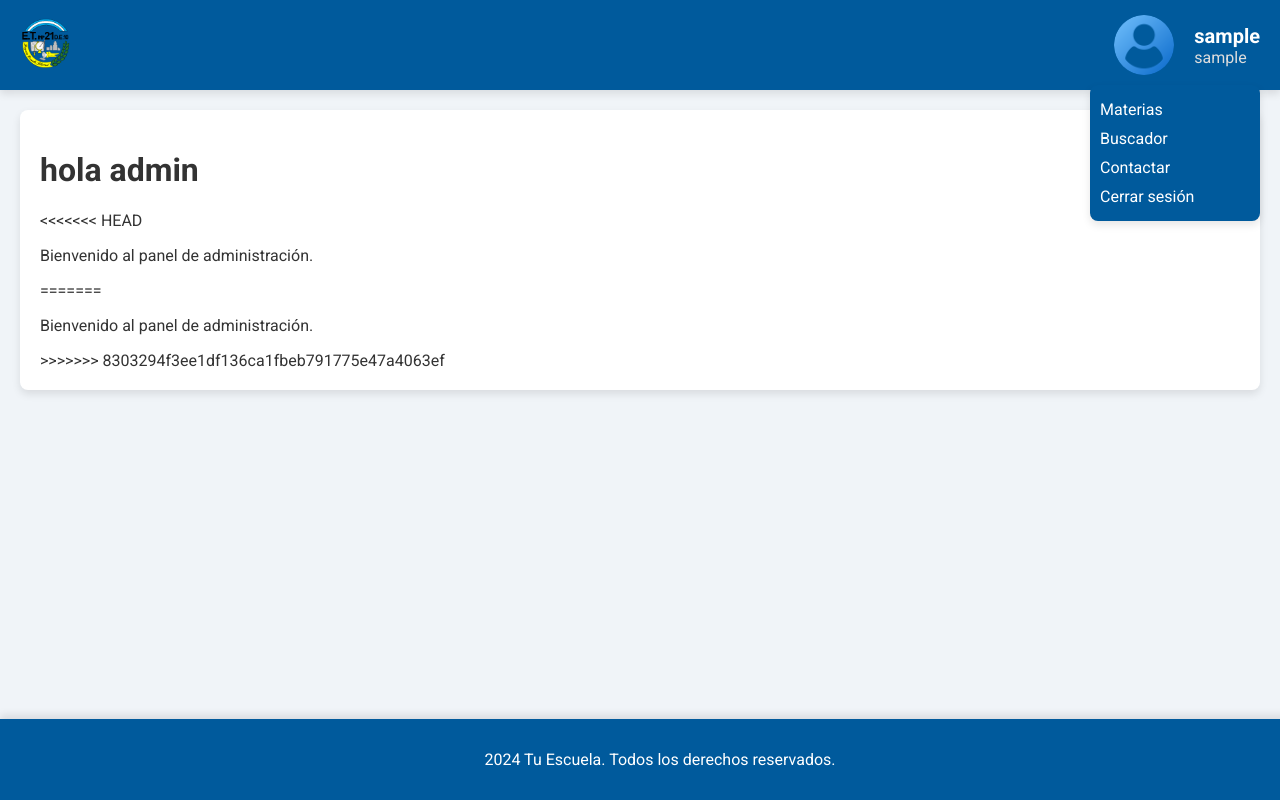
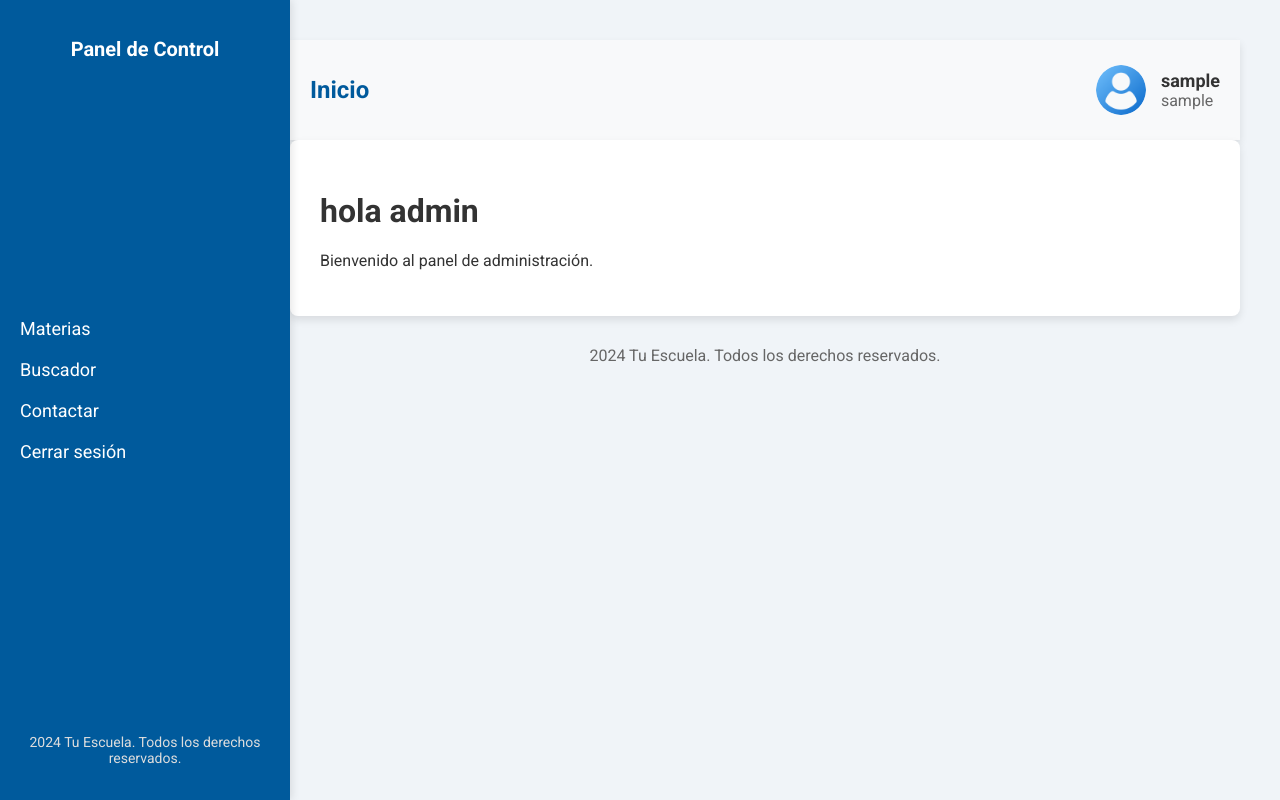
Before and after one commit to Pietro1474/Proyecto-et21-escuela-digital, a PHP site: page /inicio.php in a window 1280 px wide. Run offline with PHP 8.4, Linux system fonts and the light colour scheme; the visitor is signed in with stand-in values (Sample User, id 1).

Commit message:
correccion inicio

```diff
--- a/inicio.php
+++ b/inicio.php
@@ -51,7 +51,7 @@ switch ($rol) {
   <link rel="shortcut icon" href="img/logo.png" type="image/x-icon">
     <link rel="preconnect" href="https://fonts.googleapis.com">
     <link rel="preconnect" href="https://fonts.gstatic.com" crossorigin>
-    <link href="https://fonts.googleapis.com/css2?family=Roboto:ital,wght@0,100;0,300;0,400;0,500;0,700;0,900;1,100;1,300;1,400;1,500;1,700;1,900&display=swap" rel="stylesheet">
+    <link href="https://fonts.googleapis.com/css2?family=Roboto:wght@300;400;500;700&display=swap" rel="stylesheet">
 
   <style>
     body {
@@ -60,196 +60,153 @@ switch ($rol) {
       padding: 0;
       background-color: #f0f4f8;
       color: #333;
+      display: flex;
+      height: 100vh;
     }
 
-    header {
+    .sidebar {
+      width: 250px;
       background-color: #005a9c;
       color: white;
-      padding: 15px 20px;
+      padding: 20px;
+      position: fixed;
+      top: 0;
+      bottom: 0;
+      display: flex;
+      flex-direction: column;
+      justify-content: space-between;
+      box-shadow: 2px 0 8px rgba(0, 0, 0, 0.1);
+    }
+
+    .sidebar h2 {
+      font-size: 20px;
+      margin-bottom: 30px;
+      text-align: center;
+    }
+
+    .sidebar a {
+      color: white;
+      text-decoration: none;
+      display: block;
+      padding: 10px 0;
+      font-size: 18px;
+      transition: background-color 0.3s;
+    }
+
+    .sidebar a:hover {
+      background-color: #0073e6;
+      padding-left: 10px;
+    }
+
+    .sidebar footer {
+      text-align: center;
+      font-size: 14px;
+      color: #ddd;
+    }
+
+    .main-content {
+      margin-left: 250px;
+      padding: 40px;
+      flex-grow: 1;
+    }
+
+    .header {
+      background-color: #f8f9fa;
+      padding: 20px;
       display: flex;
       justify-content: space-between;
       align-items: center;
       box-shadow: 0 4px 8px rgba(0,0,0,0.1);
-      position: relative;
     }
 
-    .header-logo {
-      position: relative;
-    }
-
-    .header-logo img {
-      height: 50px;
-      width: auto;
+    .header h1 {
+      font-size: 24px;
+      color: #005a9c;
     }
 
     .profile-header {
       display: flex;
       align-items: center;
-      position: relative;
     }
 
     .profile-header img {
       border-radius: 50%;
-      width: 60px;
-      height: 60px;
+      width: 50px;
+      height: 50px;
       margin-left: 20px;
-      cursor: pointer;
-    }
-
-    .profile-options {
-      display: none;
-      position: absolute;
-      top: 70px;
-      right: 0;
-      background-color: #005a9c;
-      color: white;
-      border-radius: 8px;
-      box-shadow: 0 4px 8px rgba(0,0,0,0.1);
-      padding: 10px;
-      width: 150px;
-      z-index: 1000;
-      text-align: left;
-    }
-
-    .profile-options a {
-      color: white;
-      text-decoration: none;
-      display: block;
-      margin: 5px 0;
-      font-size: 16px;
-      transition: color 0.3s ease;
-    }
-
-    .profile-options a:hover {
-      color: #ffcc00;
-    }
-
-    .profile-header:hover .profile-options,
-    .profile-options:hover {
-      display: block;
-    }
-
-    main {
-      padding: 20px;
-      max-width: 1200px;
-      margin: 20px auto;
-      background-color: white;
-      border-radius: 8px;
-      box-shadow: 0 4px 8px rgba(0,0,0,0.1);
-    }
-
-    footer {
-      background-color: #005a9c;
-      color: white;
-      text-align: center;
-      padding: 15px 20px;
-      position: fixed;
-      bottom: 0;
-      width: 100%;
-      box-shadow: 0 -4px 8px rgba(0,0,0,0.1);
     }
 
     .profile-header div {
       display: flex;
       flex-direction: column;
-      margin-left: 20px;
+      margin-left: 15px;
     }
 
-    .profile-header h1 {
+    .profile-header h2 {
       margin: 0;
-      font-size: 20px;
-      color: #fff;
+      font-size: 18px;
     }
 
     .profile-header p {
       margin: 0;
-      color: #ddd;
+      color: #666;
     }
 
-    @media (max-width: 768px) {
-      header {
-        flex-direction: column;
-        text-align: center;
+    .dashboard-content {
+      background-color: white;
+      padding: 30px;
+      border-radius: 8px;
+      box-shadow: 0 4px 8px rgba(0,0,0,0.1);
     }
 
-      .profile-header {
-        flex-direction: column;
-        align-items: center;
-        margin-top: 20px;
+    .dashboard-content h2 {
+      font-size: 22px;
+      margin-bottom: 20px;
     }
 
-      .profile-options {
+    footer {
+      margin-top: 30px;
       text-align: center;
-        top: 70px;
-        right: unset;
-        left: 50%;
-        transform: translateX(-50%);
-      }
+      color: #666;
     }
   </style>
 </head>
 <body>
-  <header>
-    <div class="header-logo">
-      <img src="img/logo.png" alt="Logo">
-    </div>
-    <div class="profile-header">
-      <img src="img/user.png" alt="Avatar">
-      <div class="profile-options">
+
+<div class="sidebar">
+  <h2>Panel de Control</h2>
+  <nav>
     <a href="materias.php">Materias</a>
     <a href="buscador.php">Buscador</a>
     <a href="mailto:rodriguez.nicolas.et21.21@gmail.com">Contactar</a>
     <a href="logout.php">Cerrar sesión</a>
+  </nav>
+  <footer>
+    <p>2024 Tu Escuela. Todos los derechos reservados.</p>
+  </footer>
 </div>
+
+<div class="main-content">
+  <div class="header">
+    <h1><?php echo htmlspecialchars($titulo); ?></h1>
+    <div class="profile-header">
+      <img src="img/user.png" alt="Avatar">
       <div>
-        <h1><?php echo htmlspecialchars($username); ?></h1>
+        <h2><?php echo htmlspecialchars($username); ?></h2>
         <p><?php echo htmlspecialchars($username); ?></p>
       </div>
     </div>
-  </header>
-  <main>
-  <div class="card">
-    <?php echo $mensaje; // Mostrar el mensaje correspondiente ?>
-<<<<<<< HEAD
-    <?php echo $contenido; // ?>
-=======
-    <?php echo $contenido; // Mostrar el contenido correspondiente ?>
->>>>>>> 8303294f3ee1df136ca1fbeb791775e47a4063ef
   </div>
-  </main>
+
+  <div class="dashboard-content">
+    <?php echo $mensaje; ?>
+    <?php echo $contenido; ?>
+  </div>
+
   <footer>
     <p>2024 Tu Escuela. Todos los derechos reservados.</p>
   </footer>
-  <script>
-  document.addEventListener('DOMContentLoaded', function() {
-    const profileHeader = document.querySelector('.profile-header');
-    const profileOptions = document.querySelector('.profile-options');
-
-    profileHeader.addEventListener('mouseenter', function() {
-      profileOptions.style.display = 'block';
-    });
-
-    profileOptions.addEventListener('mouseenter', function() {
-      profileOptions.style.display = 'block';
-    });
-
-    profileHeader.addEventListener('mouseleave', function(event) {
-      setTimeout(() => {
-        if (!profileOptions.matches(':hover') && !profileHeader.matches(':hover')) {
-          profileOptions.style.display = 'none';
-        }
-      }, 100);
-    });
-
-    profileOptions.addEventListener('mouseleave', function(event) {
-      setTimeout(() => {
-        if (!profileOptions.matches(':hover') && !profileHeader.matches(':hover')) {
-          profileOptions.style.display = 'none';
-        }
-      }, 100);
-    });
-  });
-</script>
+</div>
 
 </body>
 </html>
```
Also changed, not shown: auth.php (deleted, +0 -27 lines), 1 other file. Lines whose indentation alone changed are shown as unchanged.
